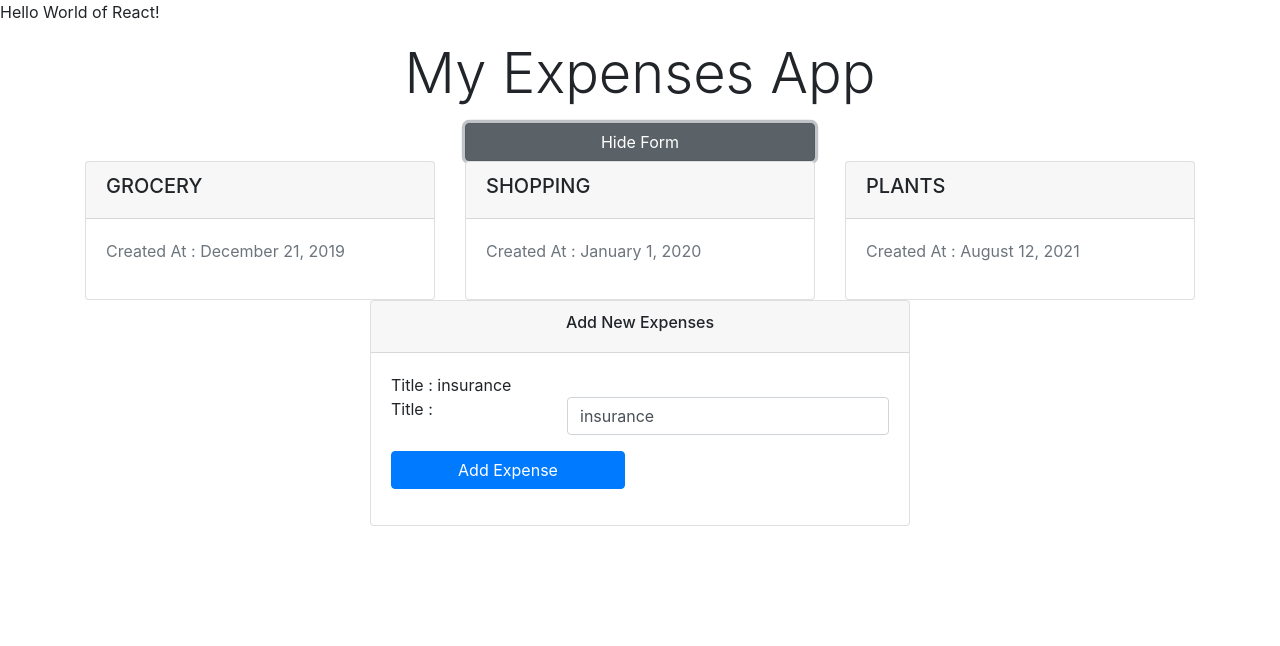
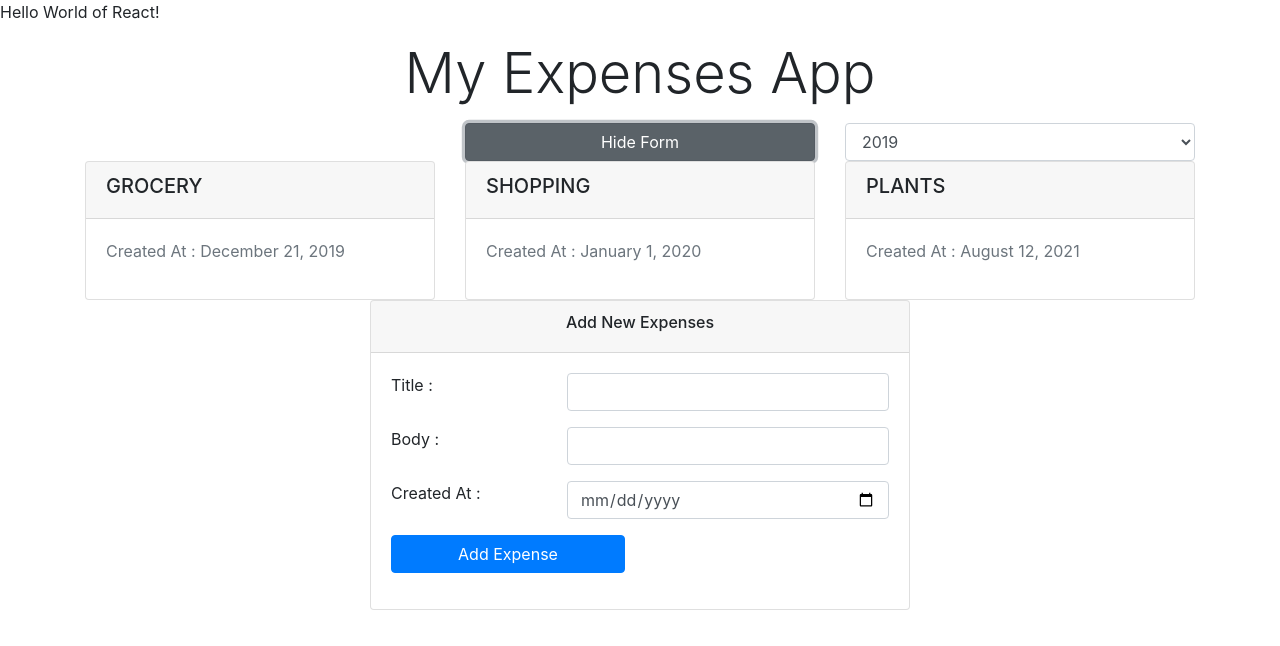
Before and after one commit to synergy2411/mar-22-react-app, a React (Create React App) app in the folder expenses-app/: page / in a window 1280 px wide. Both pictures are taken after a click on the button "Add Expense". Shown: the top 646 px of the page. Built offline with nearby package versions, Linux system fonts and the light colour scheme.

Commit message:
filter expenses added

```diff
--- a/expenses-app/package.json
+++ b/expenses-app/package.json
@@ -10,11 +10,13 @@
     "@types/node": "^16.11.26",
     "@types/react": "^17.0.39",
     "@types/react-dom": "^17.0.12",
+    "@types/uuid": "^8.3.4",
     "bootstrap": "^4.6.1",
     "react": "^17.0.2",
     "react-dom": "^17.0.2",
     "react-scripts": "5.0.0",
     "typescript": "^4.6.2",
+    "uuid": "^8.3.2",
     "web-vitals": "^2.1.4"
   },
   "scripts": {
--- a/expenses-app/src/App.tsx
+++ b/expenses-app/src/App.tsx
@@ -1,6 +1,7 @@
 import React from "react";
 import "bootstrap/dist/css/bootstrap.min.css";
 import Expenses from './components/Expenses/Expenses';
+import Demo from "./components/demo/Demo";
 
 function App() {
   return (
--- a/expenses-app/src/components/Expenses/AddExpense/AddExpense.tsx
+++ b/expenses-app/src/components/Expenses/AddExpense/AddExpense.tsx
@@ -1,11 +1,44 @@
-import React, { useState } from "react";
+import React, { useRef, useState } from "react";
+import { IExpense } from "../../../model/expenses";
+import { v4 } from 'uuid';
 
-const AddExpense = () => {
+const AddExpense = (props : {onAddExpense : (expense : IExpense) => void}) => {
     // let title = "insurance";
-    const [title, setTitle] = useState<string>('insurance')
+    const [title, setTitle] = useState<string>('');
+    const [body, setBody] = useState<string>('');
+    const [createdAt, setCreatedAt] = useState<string>('')
+
+    // const [userInput, setUserInput] = useState({
+    //     title : '',
+    //     body :'',
+    //     createdAt : ''
+    // })
+
+    const createdAtChangeHandler = (event : React.ChangeEvent<HTMLInputElement>) => {
+        setCreatedAt(event.target.value)
+        // setUserInput({
+        //     ...userInput,
+        //     createdAt : event.target.value
+        // })
+        // setUserInput((prevState) => ({...prevState, createdAt : event.target.value}))
+    }
+
+    const bodyChangeHandler = (event : React.ChangeEvent<HTMLInputElement>) => setBody(event.target.value)
 
     const titleChangeHandler = (event : React.ChangeEvent<HTMLInputElement>) => {
         setTitle(event.target.value)
+    }
+
+    const submitHandler = (event : React.FormEvent) => {
+        event.preventDefault();
+        console.log(title, body, createdAt);
+        let newExpense : IExpense = {
+            body, title,
+            id : v4(),
+            createdAt : new Date(createdAt)
+        }
+        props.onAddExpense(newExpense);
+
     }
     return (
         <div className="col-6 offset-3">
@@ -16,8 +49,7 @@ const AddExpense = () => {
                     </h6>
                 </div>
                 <div className="card-body">
-                    Title : {title}
-                    <form>
+                    <form onSubmit={submitHandler}>
                         {/* title */}
                         <div className="form-group">
                             <div className="row">
@@ -26,6 +58,7 @@ const AddExpense = () => {
                                 </div>
                                 <div className="col-8">
                                     <input type="text"
+                                    id="title"
                                         value={title}
                                         className="form-control"
                                         name="title"
@@ -34,12 +67,42 @@ const AddExpense = () => {
                             </div>
                         </div>
                         {/* body */}
+                        <div className="form-group">
+                            <div className="row">
+                                <div className="col-4">
+                                    <label htmlFor="body">Body :</label>
+                                </div>
+                                <div className="col-8">
+                                    <input type="text"
+                                        value={body}
+                                        className="form-control"
+                                        name="body"
+                                        onChange={bodyChangeHandler}/>
+                                </div>
+                            </div>
+                        </div>
                         {/* created at */}
+                        <div className="form-group">
+                            <div className="row">
+                                <div className="col-4">
+                                    <label htmlFor="createdAt">Created At :</label>
+                                </div>
+                                <div className="col-8">
+                                    <input type="date"
+                                        name="createdAt"
+                                        className="form-control"
+                                        min="03-01-2019"
+                                        max="12-31-2022"
+                                        value={createdAt}
+                                        onChange={createdAtChangeHandler} />
+                                </div>
+                            </div>
+                        </div>
                         {/* buttons */}
                         <div className="form-group">
                             <div className="row">
                                 <div className="col-6">
-                                    <button className="btn btn-block btn-primary">
+                                    <button className="btn btn-block btn-primary" type="submit">
                                         Add Expense
                                     </button>
                                 </div>
--- a/expenses-app/src/components/Expenses/Expenses.tsx
+++ b/expenses-app/src/components/Expenses/Expenses.tsx
@@ -3,9 +3,10 @@ import { IExpense } from "../../model/expenses";
 import AddExpense from "./AddExpense/AddExpense";
 import ExpenseDate from "./ExpenseDate/ExpenseDate";
 import ExpenseItem from "./ExpenseItem/ExpenseItem";
+import FilterExpense from "./FillterExpenses/FilterExpense";
+// import { INITIAL_EXPENSES } from '../../model/mocks';
 
-const Expenses = () => {
-  const expenses: IExpense[] = [
+let INITIAL_EXPENSES: IExpense[] = [
   {
     id: "e101",
     title: "grocery",
@@ -26,20 +27,33 @@ const Expenses = () => {
   },
 ];
 
-  const [showForm, setShowForm] = useState<boolean>(false)
+const Expenses = () => {
+  const [expenses, setExpenses] = useState<IExpense[]>(INITIAL_EXPENSES);
+  const [showForm, setShowForm] = useState<boolean>(false);
 
   const clickHandler = () => {
     setShowForm(!showForm);
-  }
+  };
+
+  const onAddExpense = (newExpense: IExpense) => {
+    setExpenses((prevState) => [newExpense, ...prevState]);
+    setShowForm(false);
+  };
 
   return (
     <div className="container">
       <p className="text-center display-4">My Expenses App</p>
       <div className="row">
         <div className="col-4 offset-4">
-              <button className="btn btn-secondary btn-block" onClick={clickHandler}>
-                  {showForm ? 'Hide Form' : 'Add Expense'}
+          <button
+            className="btn btn-secondary btn-block"
+            onClick={clickHandler}
+          >
+            {showForm ? "Hide Form" : "Add Expense"}
           </button>
+        </div>
+        <div className="col-4">
+            <FilterExpense />
         </div>
       </div>
       <div className="row">
@@ -64,7 +78,7 @@ const Expenses = () => {
       </div>
       <div className="row">
         {/* {showForm ? <AddExpense /> : 'Click the button to add new item'} */}
-          {showForm && <AddExpense />}
+        {showForm && <AddExpense onAddExpense={onAddExpense} />}
       </div>
     </div>
   );
--- /dev/null
+++ b/expenses-app/src/components/Expenses/FillterExpenses/FilterExpense.tsx
@@ -0,0 +1,12 @@
+const FilterExpense = () => {
+    return (
+        <select name="filterExpense" className="form-control">
+            <option value="2019">2019</option>
+            <option value="2020">2020</option>
+            <option value="2021">2021</option>
+            <option value="2022">2022</option>
+        </select>
+    )
+}
+
+export default FilterExpense;
--- /dev/null
+++ b/expenses-app/src/model/mocks.ts
@@ -0,0 +1,22 @@
+import { IExpense } from "./expenses";
+
+export let INITIAL_EXPENSES: IExpense[] = [
+    {
+      id: "e101",
+      title: "grocery",
+      body: "to buy the pulses",
+      createdAt: new Date("Dec 21, 2019"),
+    },
+    {
+      id: "e102",
+      title: "shopping",
+      body: "to buy jeans",
+      createdAt: new Date("Jan 1, 2020"),
+    },
+    {
+      id: "e103",
+      title: "plants",
+      body: "to pot the plants",
+      createdAt: new Date("Aug 12, 2021"),
+    },
+  ];
```
Also changed, not shown: expenses-app/src/components/demo/Demo.tsx (added, +18 -0 lines), 2 other files (tests, documents, lock files or other folders). Lines whose indentation alone changed are shown as unchanged.
